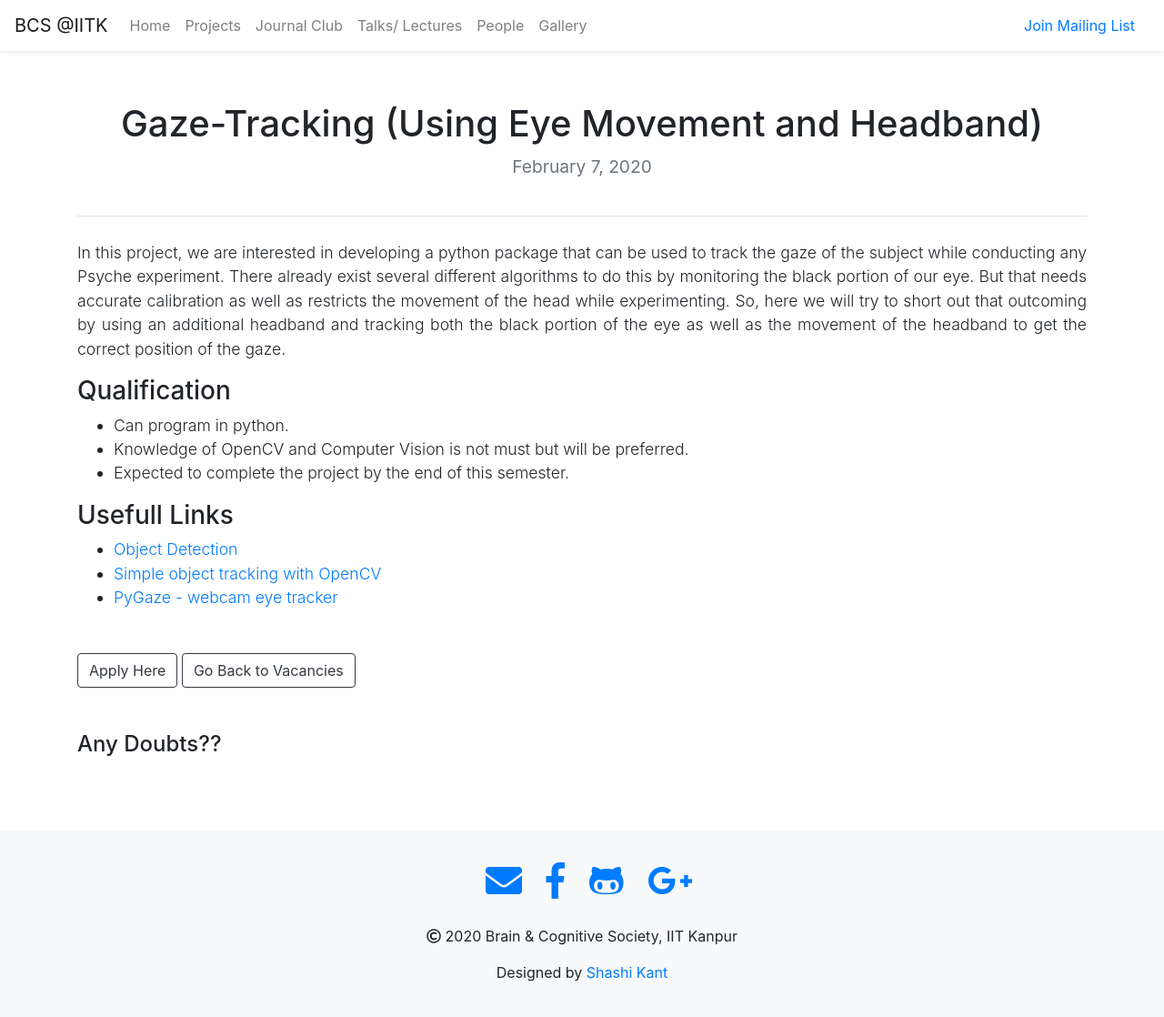
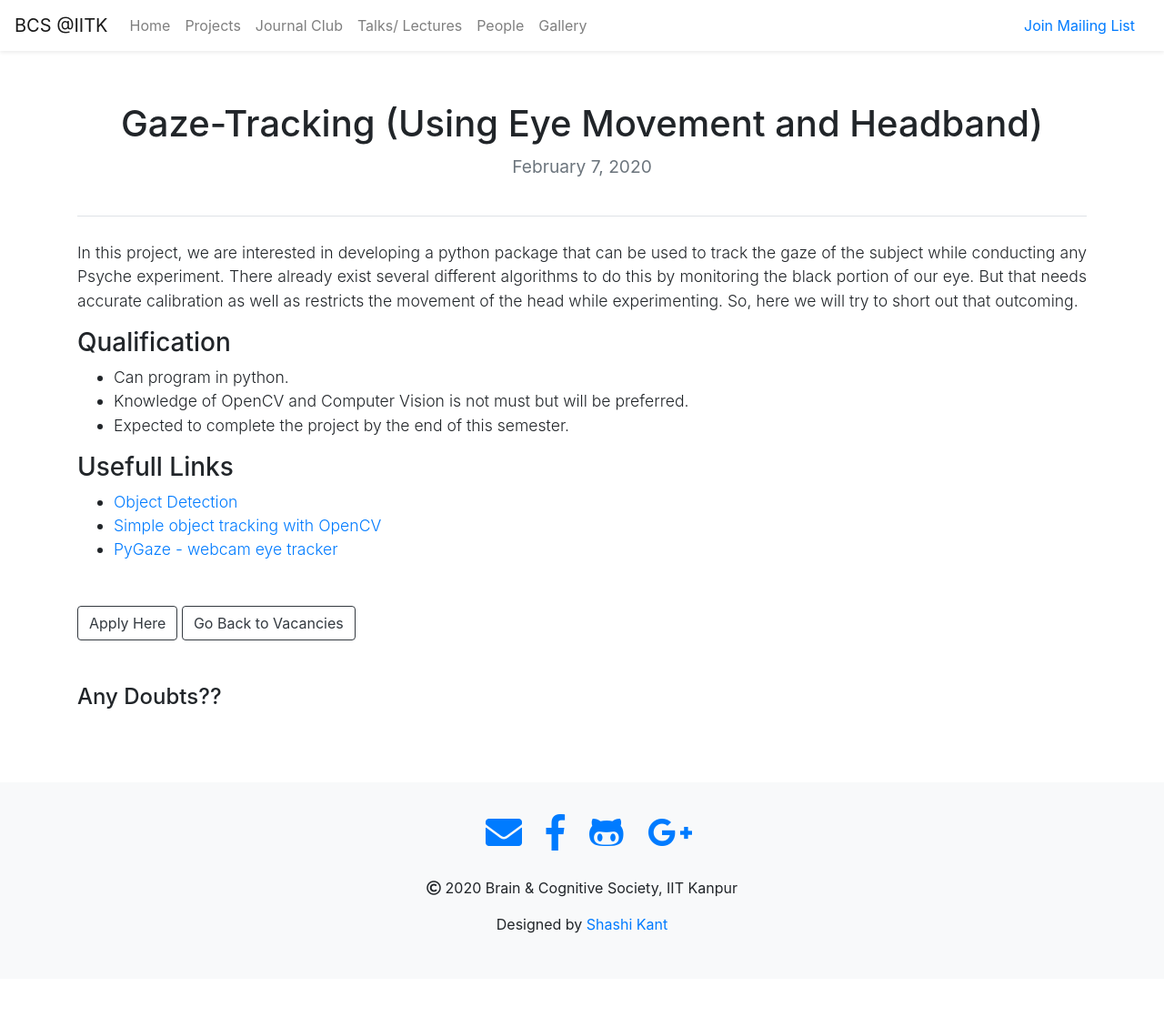
Before and after one commit to bcs-iitk/bcs-iitk.github.io, a Jekyll site: the page built from projects/_posts/2020-02-07-Gaze-Tracking-(Using-Eye-Movement-and-Headband).md, in a window 1280 px wide and 1129 px high. Shown: the top 1118 px of the window at 91% size. Built offline with Jekyll 4.4.1, drawn with Linux system fonts in a browser that asks for light colours; nearby versions of some CDN libraries.

Commit message:
updated project desc

```diff
--- a/projects/_posts/2020-02-07-Gaze-Tracking-(Using-Eye-Movement-and-Headband).md
+++ b/projects/_posts/2020-02-07-Gaze-Tracking-(Using-Eye-Movement-and-Headband).md
@@ -6,7 +6,7 @@ abstract: A python program to track the gaze of the human subject during a 'Psyc
 stat: vacancies
 apply-link: https://forms.gle/cRviyjswUv98SrjE8
 ---
-In this project, we are interested in developing a python package that can be used to track the gaze of the subject while conducting any Psyche experiment. There already exist several different algorithms to do this by monitoring the black portion of our eye. But that needs accurate calibration as well as restricts the movement of the head while experimenting. So, here we will try to short out that outcoming by using an additional headband and tracking both the black portion of the eye as well as the movement of the headband to get the correct position of the gaze.
+In this project, we are interested in developing a python package that can be used to track the gaze of the subject while conducting any Psyche experiment. There already exist several different algorithms to do this by monitoring the black portion of our eye. But that needs accurate calibration as well as restricts the movement of the head while experimenting. So, here we will try to short out that outcoming.
 
 ### Qualification
 * Can program in python.
```
